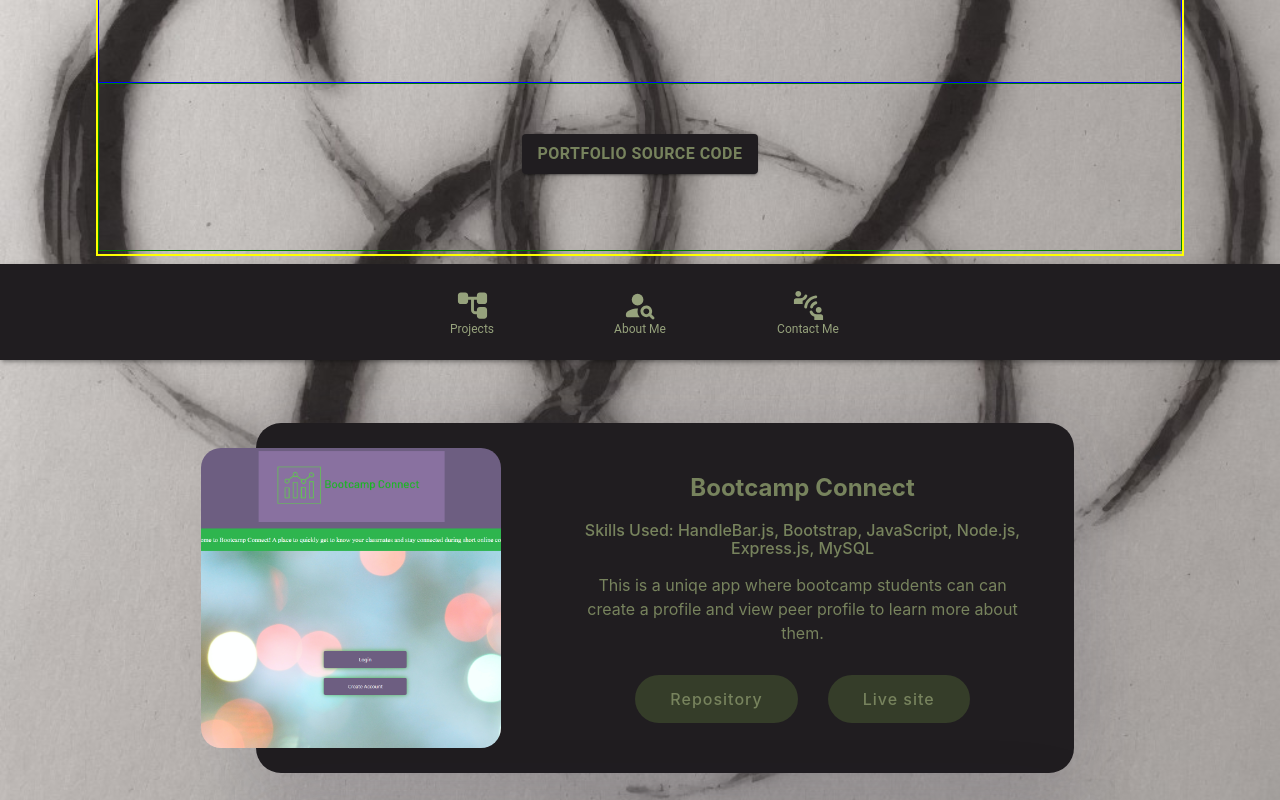
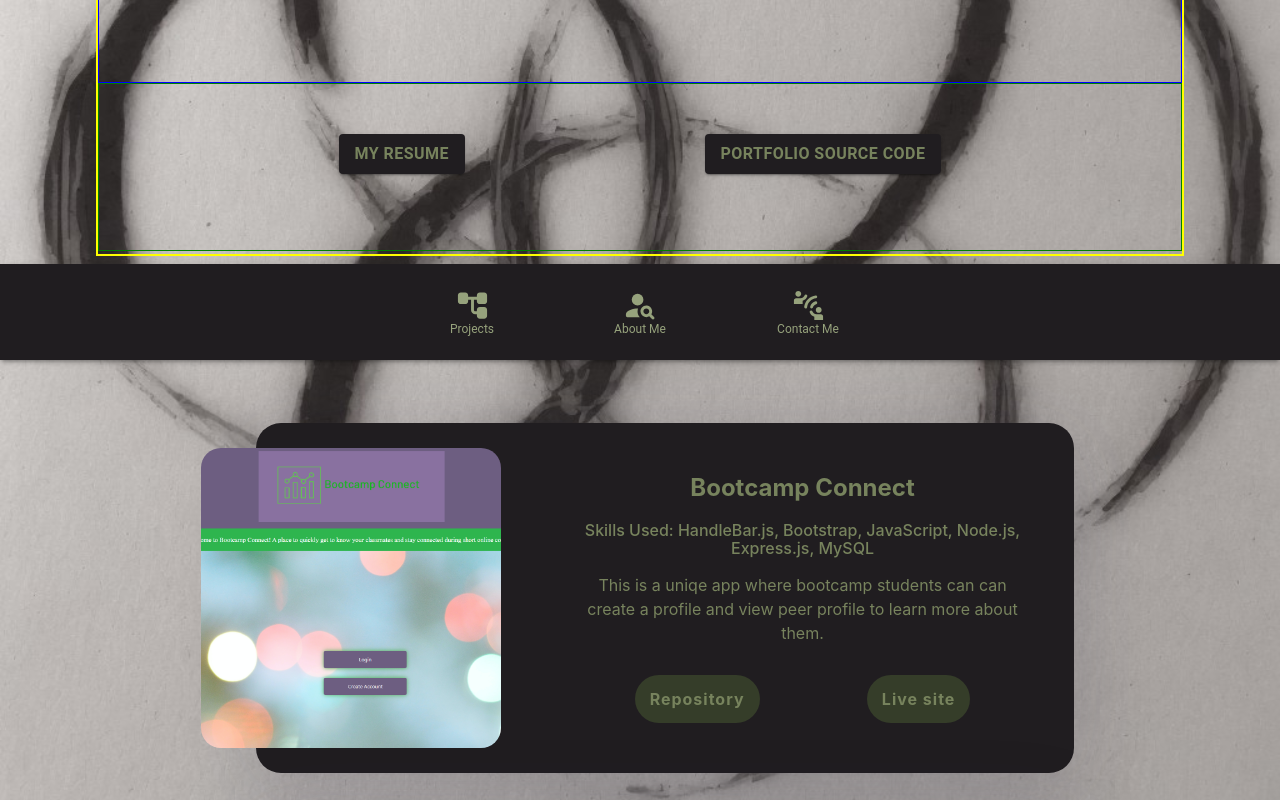
Before and after one commit to MoxUFO/Port_Solidus, a React (Create React App) app: page / in a window 1280 px wide. Shown: the part 440-1240 px from the top of the page. Built offline with nearby package versions, Linux system fonts and the light colour scheme.

Commit message:
adjusted css rules for buttons

```diff
--- a/src/assest/css/Projects.css
+++ b/src/assest/css/Projects.css
@@ -57,18 +57,22 @@
     margin-bottom: 30px;
     line-height: 1.5em;
 }
+.blog-slider__button-container{
+    display: flex;
+    justify-content: space-around;
+}
 
 .blog-slider__button {
-    display: inline-flex;
-    margin: 0 15px;
-    padding: 15px 35px;
+    /* display: inline-flex; */
+    /* margin: 0 15px; */
+    padding: 15px 15px;
     border-radius: 50px;
     color: #77835D;
     background-color: #353D29;
     text-decoration: none;
-    font-weight: 500;
-    justify-content: center;
-    text-align: center;
+    font-weight: bold;
+    /* justify-content: center; */
+    /* text-align: center; */
     letter-spacing: 1px;
 }
 
@@ -87,9 +91,9 @@
 
         transform: translateY(-65px);
     }
-    .blog-slider__button {
-        width: 50%;
-    }
+    /* .blog-slider__button {
+        width: 45%;
+    } */
     .blog-slider__item {
         flex-direction: column;
 
--- a/src/componenets/IntroButtons.js
+++ b/src/componenets/IntroButtons.js
@@ -8,14 +8,23 @@ export default function IntroButtons() {
       backgroundColor: "#201d20",
       color: "#77835d",
       fontSize: "16px",
-      fontWeight: 'bold'
+      fontWeight: "bold",
     },
   };
 
   return (
     <div className="btn-div">
       <Button
-      href="https://github.com/MoxUFO/Port_Solidus"
+      href="https://1drv.ms/w/c/053372b4ea429ded/Qe2dQuq0cjMggAW9AAAAAAAAp7uUE10mLDSy_Q"
+        className="intro-btn"
+        sx={styles}
+        color="inherit"
+        variant="contained"
+      >
+        My Resume
+      </Button>
+      <Button
+        href="https://github.com/MoxUFO/Port_Solidus"
         className="intro-btn"
         sx={styles}
         color="inherit"
@@ -24,7 +33,6 @@ export default function IntroButtons() {
         {" "}
         Portfolio Source Code
       </Button>
-      {/* <Button className='intro-btn'sx={styles} color='inherit' variant="contained" >My GitHub</Button> */}
     </div>
   );
 }
```
Also changed, not shown: src/componenets/PortfolioContainer.js (+12 -12 lines).
